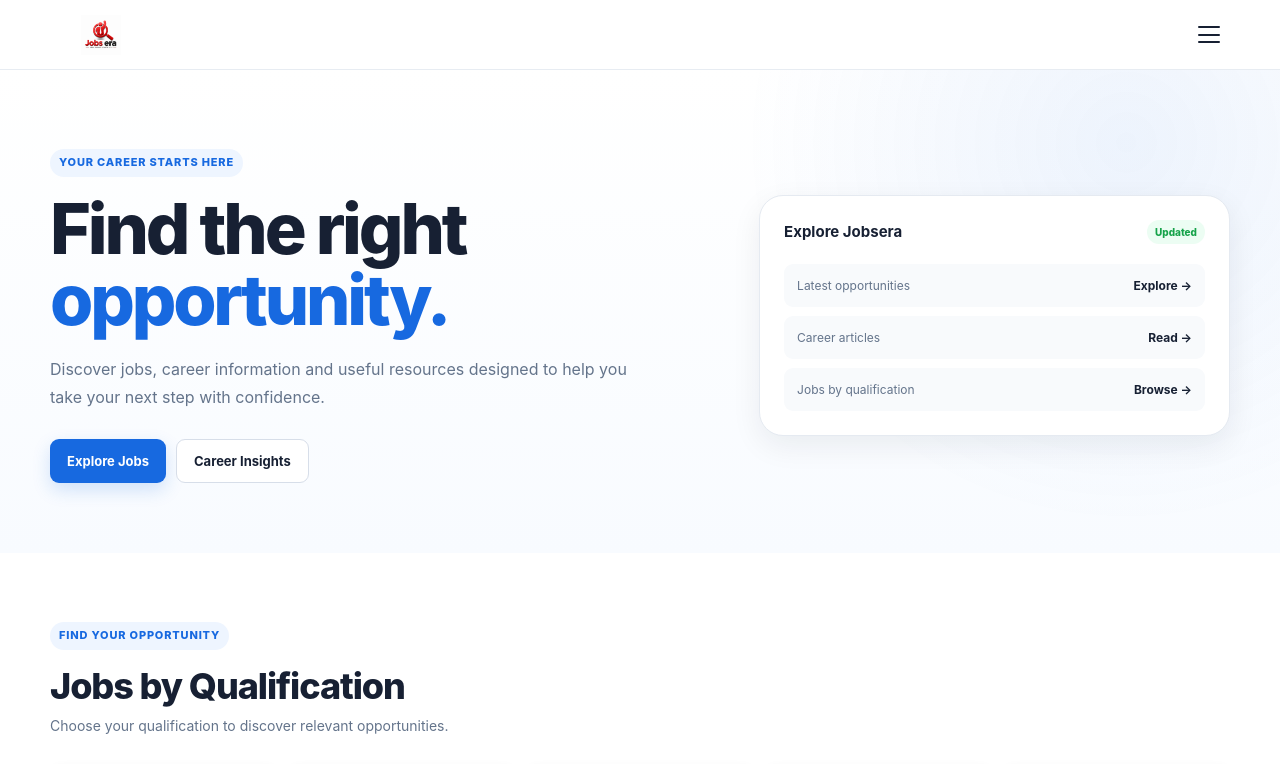
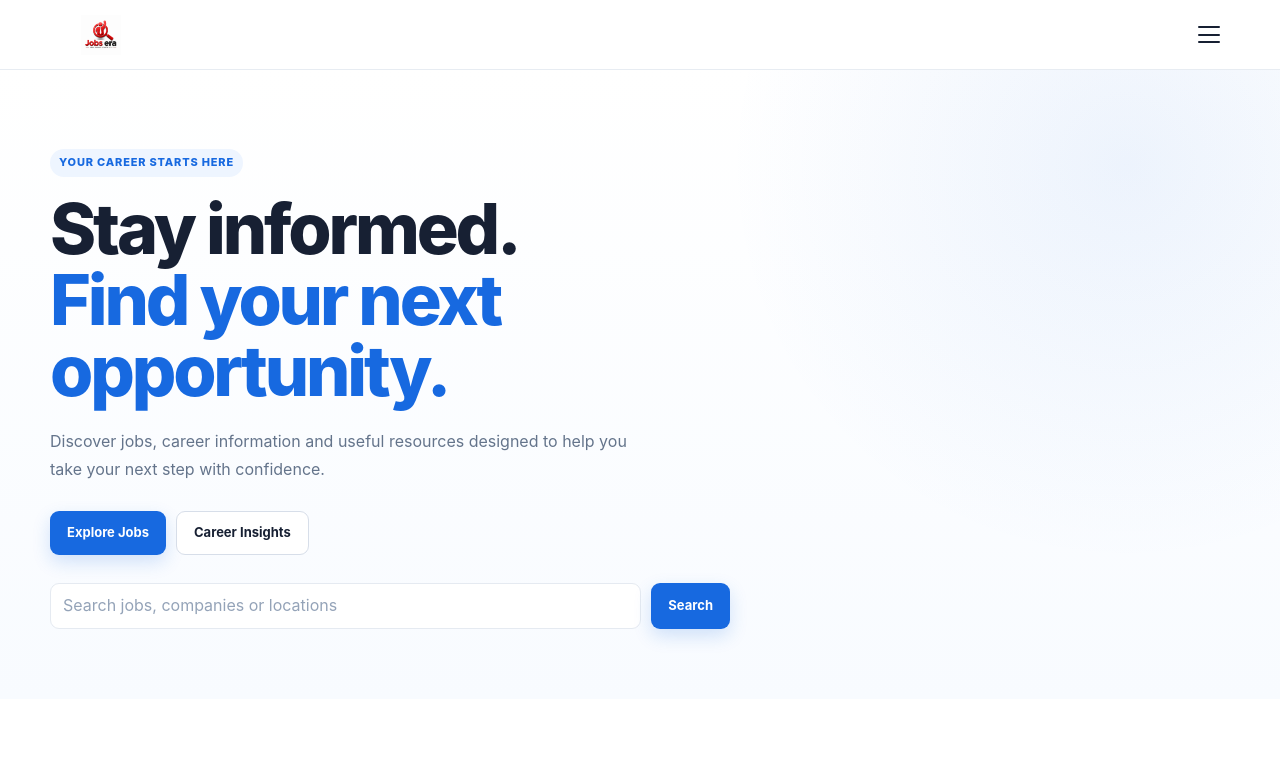
Before and after one commit to ConnectJobsera/Jobsera-Website, a Next.js app: page / in a window 1280 px wide. Shown: the top 764 px of the page. Built offline with nearby package versions, Linux system fonts and the light colour scheme.

Commit message:
Align homepage with prototype and connect content

```diff
--- a/app/page.tsx
+++ b/app/page.tsx
@@ -25,42 +25,51 @@ const qualifications = [
 
 const jobs = [
   {
+    id: "technova-frontend-developer",
     company: "TECHNOVA",
     title: "Frontend Developer",
     location: "Remote",
     type: "Full Time",
+    experience: "Entry Level",
     date: "Recently added",
   },
   {
+    id: "digital-solutions-customer-support",
     company: "DIGITAL SOLUTIONS",
     title: "Customer Support Executive",
     location: "Delhi",
     type: "Full Time",
+    experience: "0–2 years",
     date: "Recently added",
   },
   {
+    id: "startup-hub-marketing-intern",
     company: "STARTUP HUB",
     title: "Marketing Intern",
     location: "Noida",
     type: "Internship",
+    experience: "Entry Level",
     date: "Recently added",
   },
 ];
 
 const articles = [
   {
+    slug: "how-to-build-a-resume-that-gets-noticed",
     category: "CAREER GUIDE",
     title: "How to Build a Resume That Gets Noticed",
     description:
       "Simple ways to make your resume clearer, more relevant and easier for employers to understand.",
   },
   {
+    slug: "skills-that-can-help-you-grow",
     category: "CAREER GROWTH",
     title: "Skills That Can Help You Grow",
     description:
       "Explore practical skills that can improve your confidence and help you prepare for today's opportunities.",
   },
   {
+    slug: "how-to-find-the-right-job",
     category: "JOB SEARCH",
     title: "How to Find the Right Job",
     description:
@@ -73,16 +82,16 @@ export default function Home() {
     <>
       {/* HERO */}
       <section className="hero">
-        <div className="container hero-grid">
+        <div className="container">
           <div className="hero-content">
             <p className="hero-eyebrow">
               YOUR CAREER STARTS HERE
             </p>
 
             <h1 className="hero-title">
-              Find the right
+              Stay informed.
               <br />
-              <span>opportunity.</span>
+              <span>Find your next opportunity.</span>
             </h1>
 
             <p className="hero-description">
@@ -105,49 +114,38 @@ export default function Home() {
                 Career Insights
               </Link>
             </div>
-          </div>
 
-          <div className="hero-card">
-            <div className="hero-card-header">
-              <h2 className="hero-card-title">
-                Explore Jobsera
-              </h2>
+            <div
+              style={{
+                display: "flex",
+                flexWrap: "wrap",
+                gap: "10px",
+                marginTop: "28px",
+                maxWidth: "680px",
+              }}
+            >
+              <Link
+                href="/jobs"
+                className="form-input"
+                style={{
+                  flex: "1 1 300px",
+                  minHeight: "46px",
+                  height: "46px",
+                  display: "flex",
+                  alignItems: "center",
+                  color: "var(--text-muted)",
+                  cursor: "pointer",
+                }}
+              >
+                Search jobs, companies or locations
+              </Link>
 
-              <span className="hero-card-badge">
-                Updated
-              </span>
-            </div>
-
-            <div className="hero-stat-list">
-              <div className="hero-stat">
-                <span className="hero-stat-label">
-                  Latest opportunities
-                </span>
-
-                <span className="hero-stat-value">
-                  Explore →
-                </span>
-              </div>
-
-              <div className="hero-stat">
-                <span className="hero-stat-label">
-                  Career articles
-                </span>
-
-                <span className="hero-stat-value">
-                  Read →
-                </span>
-              </div>
-
-              <div className="hero-stat">
-                <span className="hero-stat-label">
-                  Jobs by qualification
-                </span>
-
-                <span className="hero-stat-value">
-                  Browse →
-                </span>
-              </div>
+              <Link
+                href="/jobs"
+                className="button button-primary"
+              >
+                Search
+              </Link>
             </div>
           </div>
         </div>
@@ -217,7 +215,7 @@ export default function Home() {
             {jobs.map((job) => (
               <article
                 className="job-item"
-                key={`${job.company}-${job.title}`}
+                key={job.id}
               >
                 <div className="job-main">
                   <span className="job-company">
@@ -231,6 +229,7 @@ export default function Home() {
                   <div className="job-details">
                     <span>{job.location}</span>
                     <span>{job.type}</span>
+                    <span>{job.experience}</span>
                   </div>
                 </div>
 
@@ -240,7 +239,7 @@ export default function Home() {
                   </span>
 
                   <Link
-                    href="/jobs"
+                    href={`/jobs/${job.id}`}
                     className="job-link"
                   >
                     View Job →
@@ -283,7 +282,7 @@ export default function Home() {
             {articles.map((article) => (
               <article
                 className="card"
-                key={article.title}
+                key={article.slug}
               >
                 <div className="card-content">
                   <p className="eyebrow">
@@ -299,7 +298,7 @@ export default function Home() {
                   </p>
 
                   <Link
-                    href="/blogs"
+                    href={`/blogs/${article.slug}`}
                     className="article-link"
                   >
                     Read article →
```
